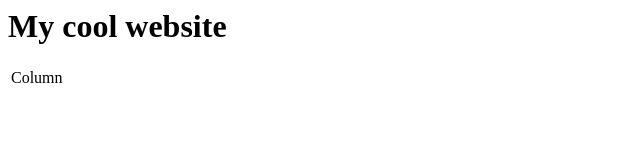
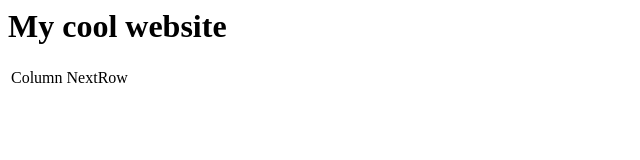
Before and after one commit to VedikaPrep/my-cool-website, a plain HTML site: page index.html in a window 1280 px wide. Shown: the full height of the page, 0-640 px from the left. Drawn offline with Linux system fonts and the light colour scheme.

Commit message:
bugfix of table

```diff
--- a/index.html
+++ b/index.html
@@ -3,6 +3,7 @@
 		<h1> My cool website </h1>
 		<table>
 			<td>Column</td>
+			<td>NextRow</td>
 		</table>
 	</body>
 </html>
```
